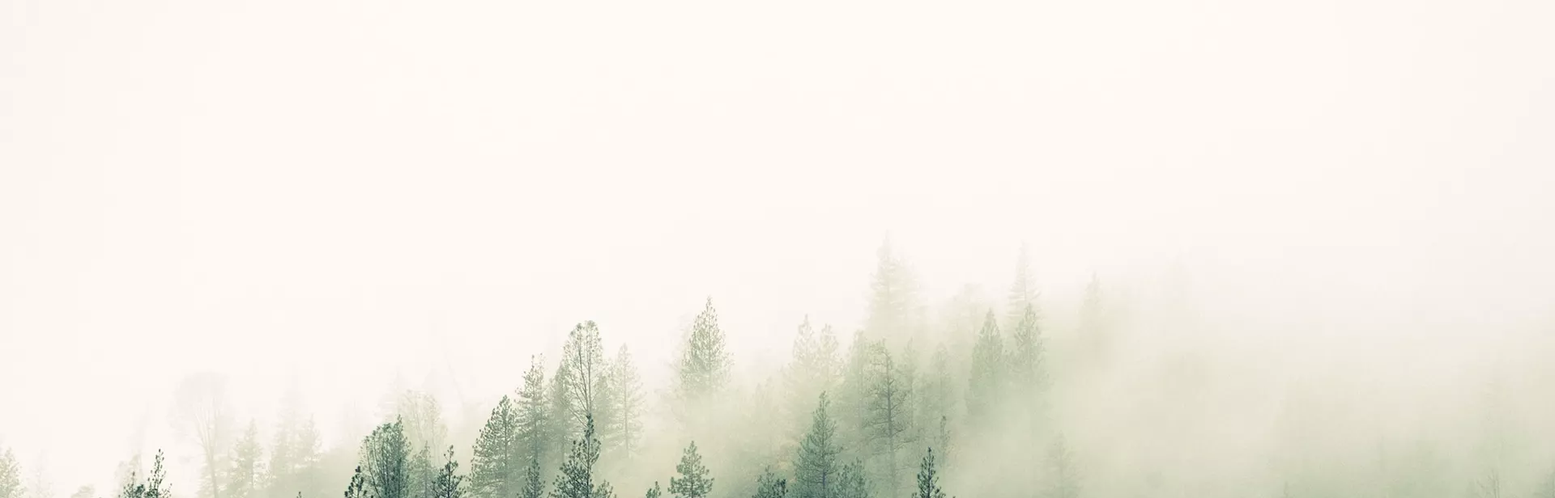
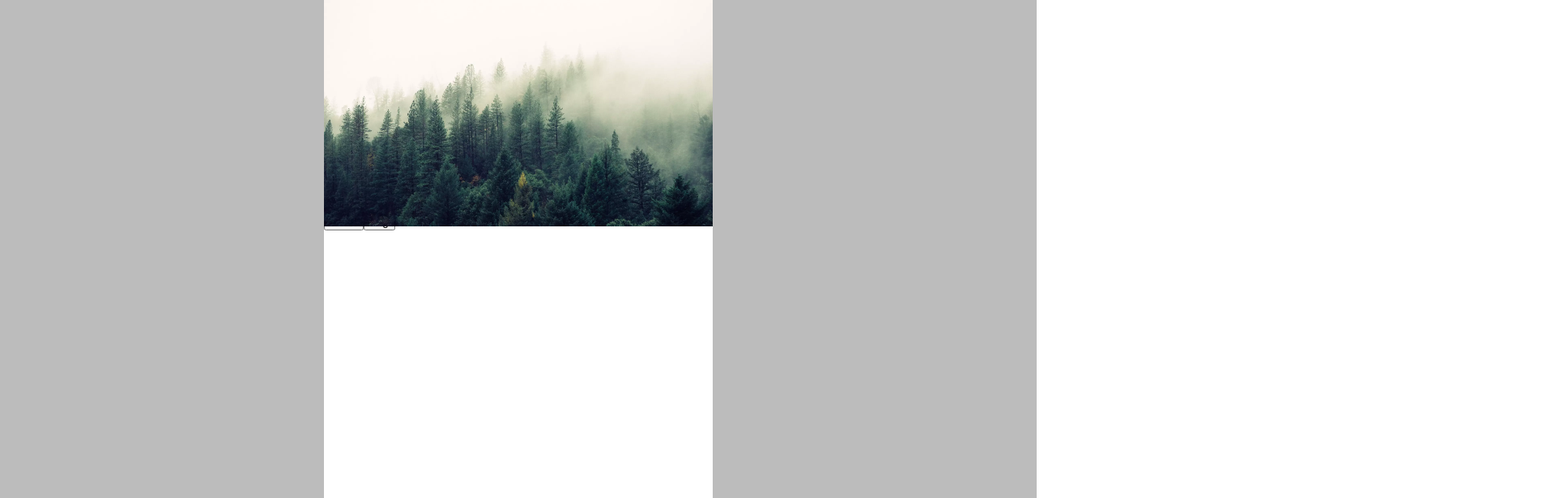
Before and after one commit to GilbertAurel/pokemon-mobile-first, a React (Create React App) app: page / in a window 1280 px wide. Shown: the top 616 px of the page at 81% size, 1920 px wide, since content can reach past the window. Built offline with nearby package versions, Linux system fonts and the light colour scheme.

Commit message:
style: add display and positional style for home page

```diff
--- a/src/pages/home/index.tsx
+++ b/src/pages/home/index.tsx
@@ -13,19 +13,43 @@ const HomePage: React.FC = () => {
   const theme: any = useTheme();
 
   const styles = {
+    wrapper: css`
+      height: 100vh;
+      width: 100vw;
+      background-color: ${theme.colors.grayed};
+    `,
     container: css`
+      min-height: 100%;
+      max-width: 30rem;
+      position: relative;
+      margin: auto;
+      display: grid;
+      grid-auto-rows: 5rem;
       background-color: ${theme.colors.background};
       color: ${theme.colors.text};
+    `,
+    cover: css`
+      width: 100%;
+      height: 17.5rem;
+      position: absolute;
+      object-fit: cover;
     `,
   };
 
   return (
-    <div css={styles.container}>
-      <img src={cover} alt="cover image" data-testid="cover-img" />
-      <HeaderWidget />
-      <SearchWidget />
-      <PokemonListWidget />
-      <NavbarWidget />
+    <div css={styles.wrapper}>
+      <div css={styles.container}>
+        <img
+          css={styles.cover}
+          src={cover}
+          alt="cover image"
+          data-testid="cover-img"
+        />
+        <HeaderWidget />
+        <SearchWidget />
+        <PokemonListWidget />
+        <NavbarWidget />
+      </div>
     </div>
   );
 };
```
